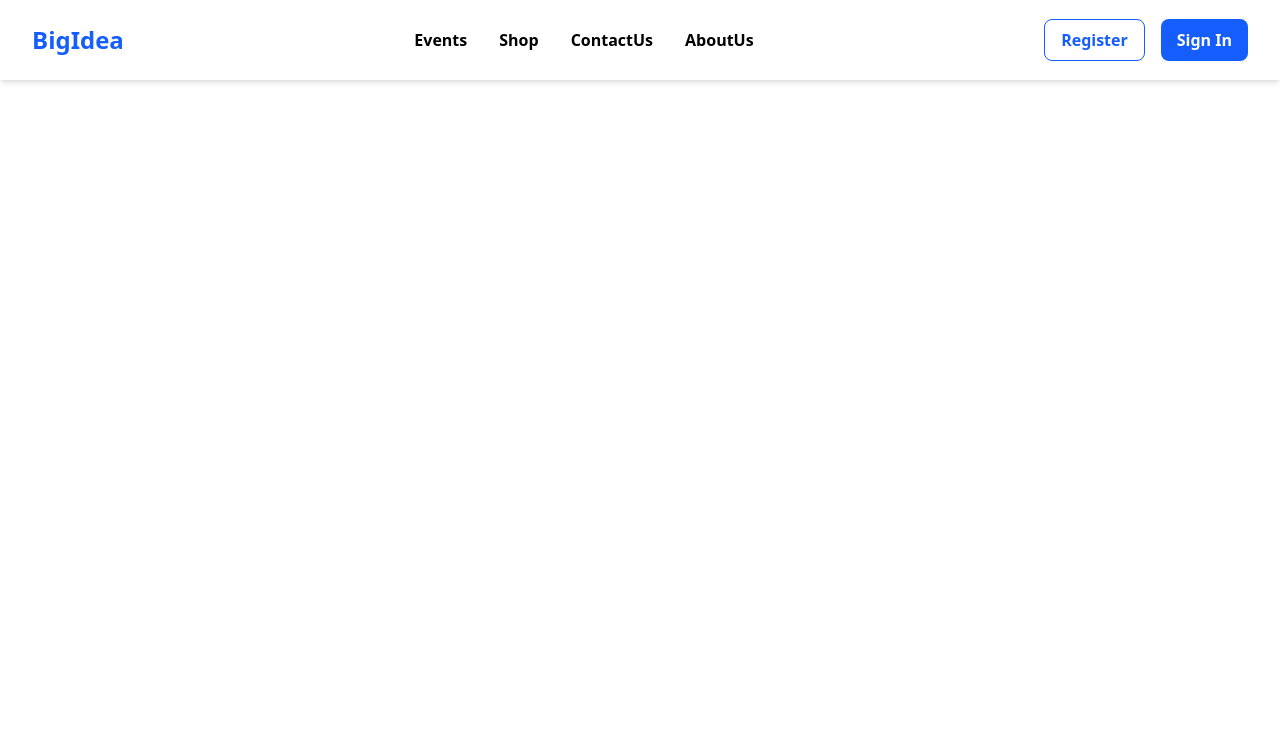
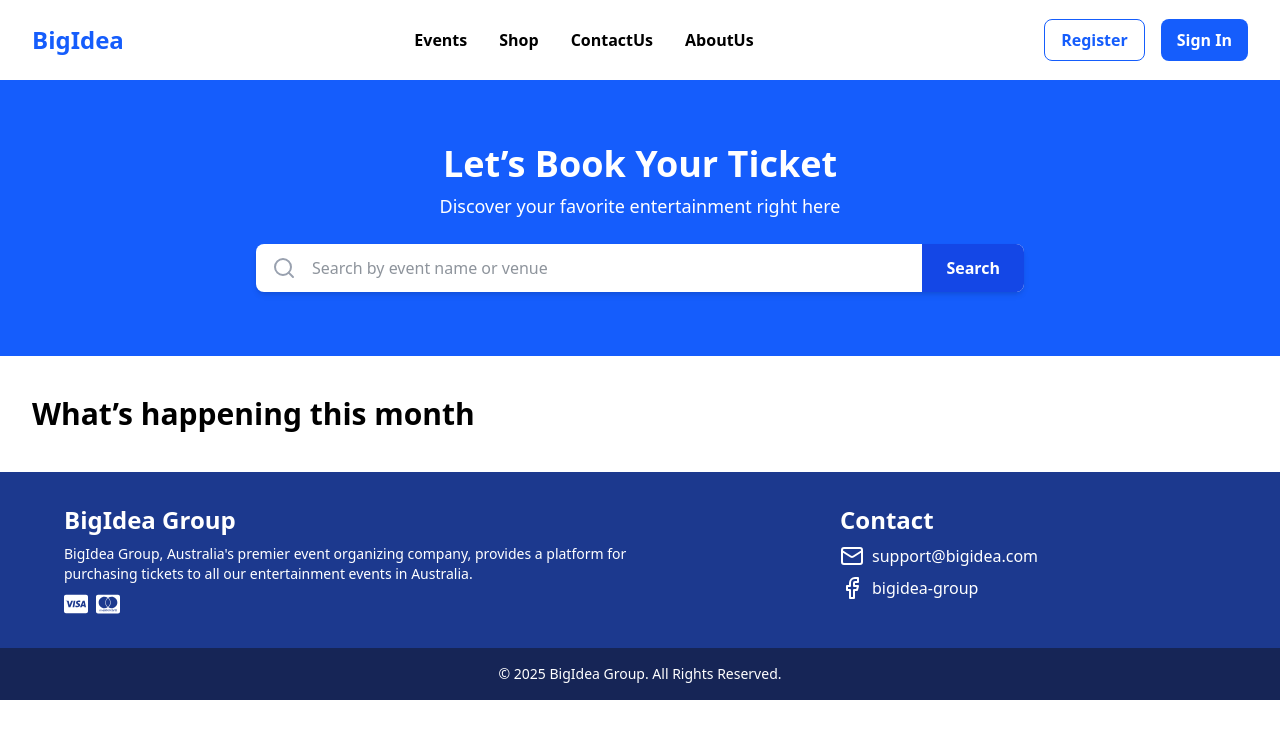
Before and after one commit to mmohashik/Ticket-Booking-Platform_Frontend, a React (Vite) app in the folder ticket_booking_platform_frontend/: page / in a window 1280 px wide. Shown: the top 738 px of the page. Built offline with nearby package versions, Linux system fonts and the light colour scheme.

Commit message:
initial components
Navigation bar and footer done

```diff
--- a/ticket_booking_platform_frontend/package.json
+++ b/ticket_booking_platform_frontend/package.json
@@ -14,6 +14,7 @@
     "lucide-react": "^0.477.0",
     "react": "^19.0.0",
     "react-dom": "^19.0.0",
+    "react-icons": "^5.5.0",
     "react-router-dom": "^7.2.0",
     "tailwindcss": "^4.0.9"
   },
--- /dev/null
+++ b/ticket_booking_platform_frontend/src/components/EventSearch.jsx
@@ -0,0 +1,37 @@
+import React from "react";
+import { Search } from "lucide-react";
+
+const EventSearch = () => {
+  return (
+    <div className="bg-blue-600 py-16">
+      <div className="max-w-7xl mx-auto px-4 sm:px-6 lg:px-8">
+        {/* Title & Subtitle */}
+        <div className="text-center mb-6">
+          <h1 className="text-2xl sm:text-4xl font-extrabold text-white">
+            Let’s Book Your Ticket
+          </h1>
+          <p className="text-lg text-white mt-2">
+            Discover your favorite entertainment right here
+          </p>
+        </div>
+
+        {/* Search Bar */}
+        <div className="flex items-center bg-white rounded-lg shadow-md overflow-hidden max-w-3xl mx-auto">
+          <span className="pl-4 text-gray-400">
+            <Search size={24} />
+          </span>
+          <input
+            type="text"
+            placeholder="Search by event name or venue"
+            className="w-full py-3 px-4 focus:outline-none text-gray-800"
+          />
+          <button className="bg-blue-700 hover:bg-blue-800 text-white px-6 py-3 font-semibold transition">
+            Search
+          </button>
+        </div>
+      </div>
+    </div>
+  );
+};
+
+export default EventSearch;
--- /dev/null
+++ b/ticket_booking_platform_frontend/src/components/Footer.jsx
@@ -0,0 +1,48 @@
+import React from "react";
+import { Mail, Facebook } from "lucide-react";
+import { FaCcVisa, FaCcMastercard } from "react-icons/fa";
+
+const Footer = () => {
+  return (
+    <div>
+      <div className="bg-blue-900 text-white p-8">
+        <div className="max-w-6xl mx-auto flex flex-col md:flex-row justify-between">
+          {/* Left Side - BigIdea Group */}
+          <div className="md:w-1/2">
+            <h1 className="text-2xl font-bold pb-2">BigIdea Group</h1>
+            <p className="text-sm">
+              BigIdea Group, Australia's premier event organizing company,
+              provides a platform for purchasing tickets to all our
+              entertainment events in Australia.
+            </p>
+            <div className="flex space-x-2 pt-2">
+              <FaCcVisa size={24} className="text-white" />
+              <FaCcMastercard size={24} className="text-white" />
+            </div>
+          </div>
+
+          {/* Right Side - Contact */}
+          <div className="md:w-1/2 md:text-left mt-10 md:mt-0 pl-0 md:pl-20 lg:pl-50">
+            <h1 className="text-2xl font-bold">Contact</h1>
+            <div className="flex items-center md:justify-start space-x-2 mt-2">
+              <Mail size={24} className="text-white" />
+              <p className="text-white">support@bigidea.com</p>
+            </div>
+            <div className="flex items-center md:justify-start space-x-2 mt-2">
+              <Facebook size={24} className="text-white" />
+              <p className="text-white">bigidea-group</p>
+            </div>
+          </div>
+        </div>
+      </div>
+      {/* Bottom Bar */}
+      <div className="bg-blue-950 text-white p-4">
+        <div className="max-w-6xl mx-auto text-center text-sm">
+          <p>&copy; 2025 BigIdea Group. All Rights Reserved.</p>
+        </div>
+      </div>
+    </div>
+  );
+};
+
+export default Footer;
--- /dev/null
+++ b/ticket_booking_platform_frontend/src/components/MiddleText.jsx
@@ -0,0 +1,11 @@
+import React from 'react'
+
+const MiddleText = () => {
+  return (
+    <div className="max-w-7xl mx-auto px-4 sm:px-6 lg:px-8 m-10 ">
+      <h1 className='text-black font-semibold text-xl md:text-3xl lg:text-3xl'>What’s happening this month</h1>
+    </div>
+  )
+}
+
+export default MiddleText
--- a/ticket_booking_platform_frontend/src/components/NavBar.jsx
+++ b/ticket_booking_platform_frontend/src/components/NavBar.jsx
@@ -58,7 +58,7 @@ const Navbar = () => {
 
       {/* Mobile Menu */}
       {isOpen && (
-        <div className="md:hidden bg-white text-center">
+        <div className="md:hidden bg-white text-center font-bold">
           {menuItems.map((item) => (
             <Link
               key={item.name}
--- a/ticket_booking_platform_frontend/src/pages/AboutUs.jsx
+++ b/ticket_booking_platform_frontend/src/pages/AboutUs.jsx
@@ -1,9 +1,10 @@
 import React from 'react'
+import Navbar from '../components/NavBar'
 
 const AboutUs = () => {
   return (
     <div>
-      AboutUs
+      <Navbar/>
     </div>
   )
 }
--- a/ticket_booking_platform_frontend/src/pages/ContactUs.jsx
+++ b/ticket_booking_platform_frontend/src/pages/ContactUs.jsx
@@ -1,9 +1,10 @@
 import React from 'react'
+import Navbar from '../components/NavBar'
 
 const ContactUs = () => {
   return (
     <div>
-      ContactUs
+      <Navbar/>
     </div>
   )
 }
--- a/ticket_booking_platform_frontend/src/pages/Home.jsx
+++ b/ticket_booking_platform_frontend/src/pages/Home.jsx
@@ -1,11 +1,16 @@
 import React from 'react'
 import NavBar from '../components/NavBar'
+import EventSearch from '../components/EventSearch'
+import MiddleText from '../components/MiddleText'
+import Footer from '../components/Footer'
 
 const Home = () => {
   return (
     <div>
         <NavBar/>
-
+        <EventSearch/>
+        <MiddleText/>
+        <Footer/>
     </div>
   )
 }
--- a/ticket_booking_platform_frontend/src/pages/Shop.jsx
+++ b/ticket_booking_platform_frontend/src/pages/Shop.jsx
@@ -1,9 +1,10 @@
 import React from 'react'
+import NavBar from '../components/NavBar'
 
 const Shop = () => {
   return (
     <div>
-      Shop
+      <NavBar/>
     </div>
   )
 }
```
Also changed, not shown: 1 other file (tests, documents, lock files or other folders).
